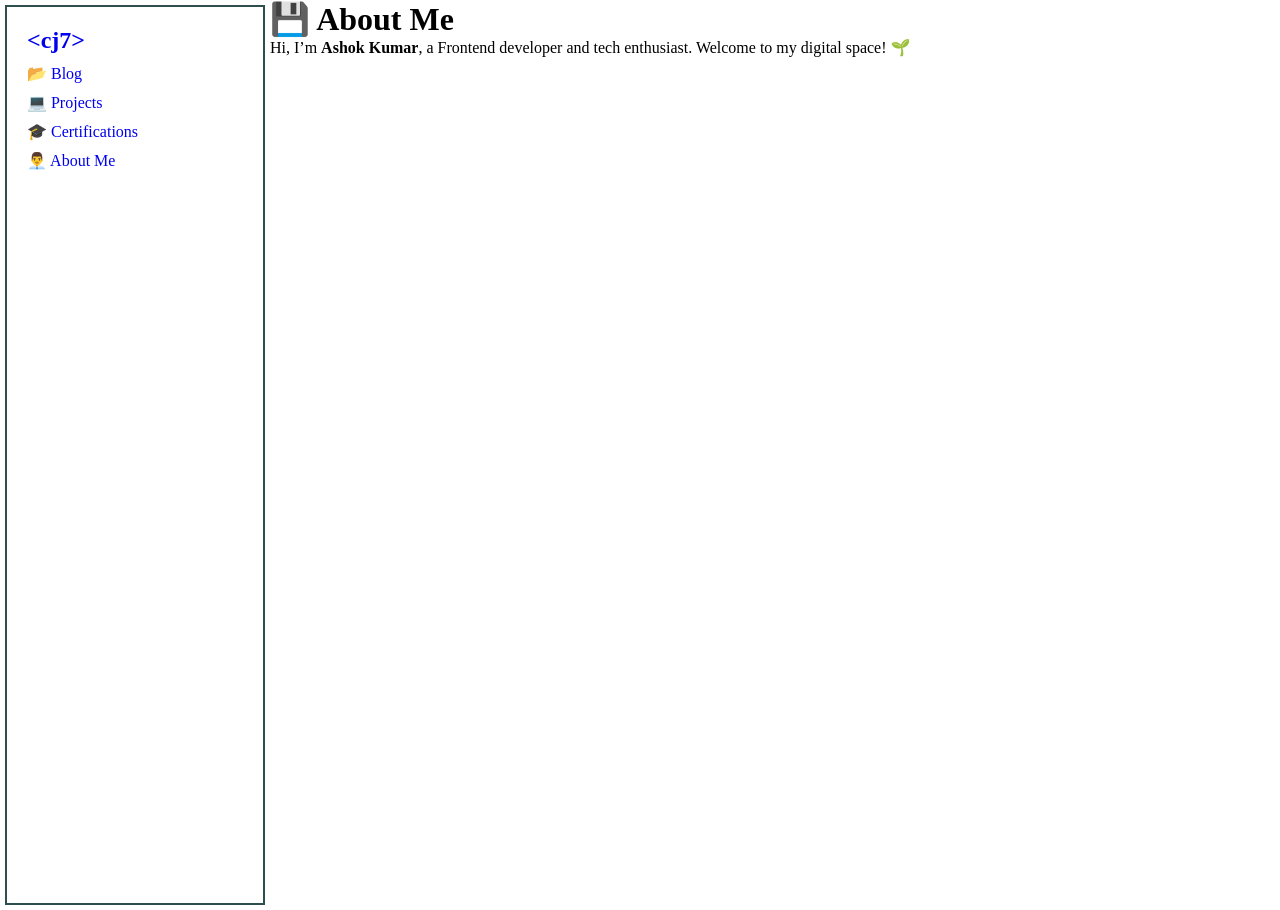
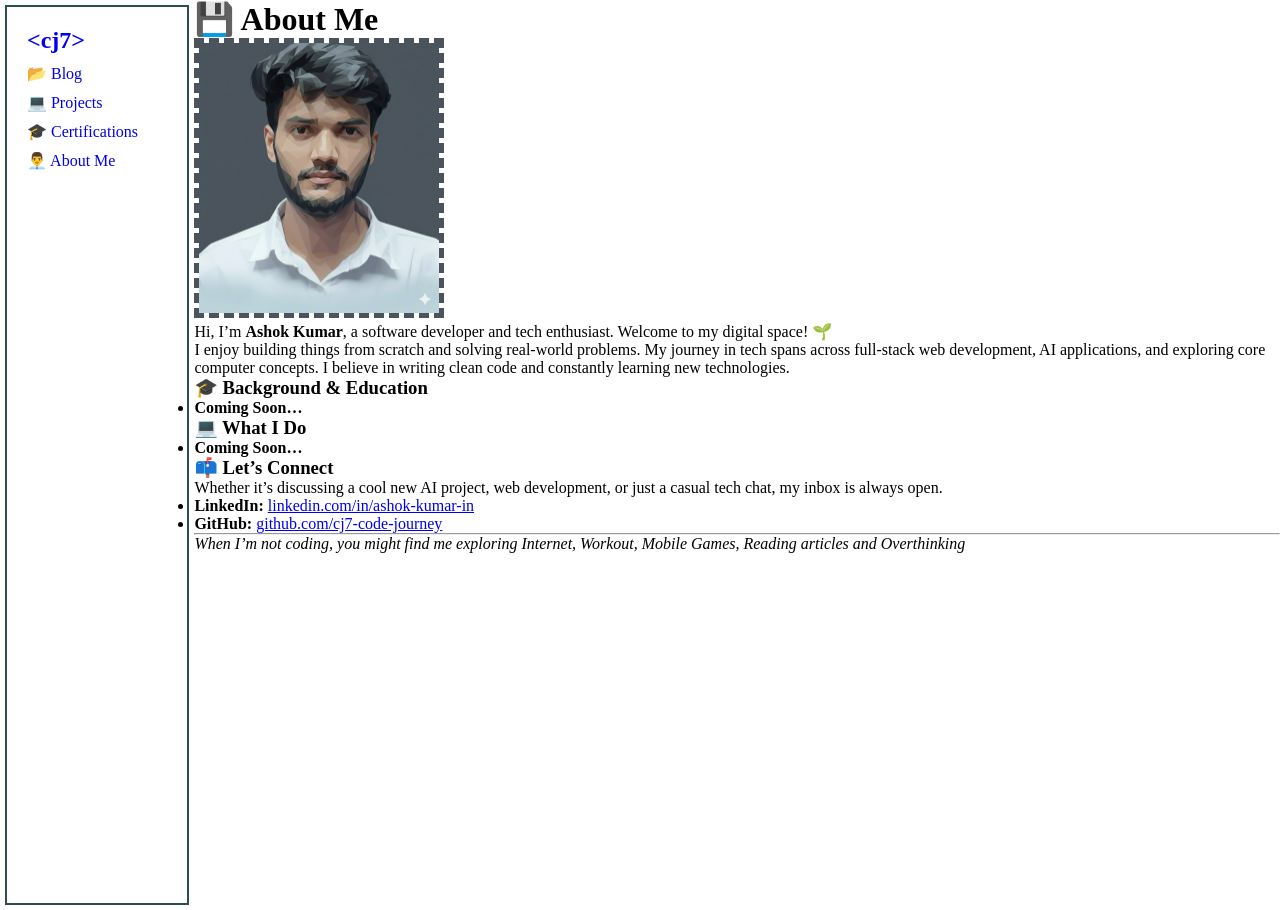
Before and after one commit to cj7-code-journey/cj7-code-journey.github.io, a Jekyll site: the page built from about.md, in a window 1280 px wide. Built offline with Jekyll 4.4.1, drawn with Linux system fonts in a browser that asks for light colours.

Commit message:
Update: about page and add profile-pic

```diff
--- a/about.md
+++ b/about.md
@@ -5,4 +5,29 @@
 ---
 
 <h1 class="page-title">💾 About Me</h1>
-Hi, I'm **Ashok Kumar**, a Frontend developer and tech enthusiast. Welcome to my digital space! 🌱
+<img src="/assets/images/profile-pic.png" alt="Ashok Kumar" style="width: 250px; height: 280px;border:5px dashed #4b545d">
+
+Hi, I'm **Ashok Kumar**, a software developer and tech enthusiast. Welcome to my digital space! 🌱
+
+I enjoy building things from scratch and solving real-world problems. My journey in tech spans across full-stack web development, AI applications, and exploring core computer concepts. I believe in writing clean code and constantly learning new technologies.
+
+
+### 🎓 Background & Education
+
+- **Coming Soon...**
+
+
+### 💻 What I Do
+
+- **Coming Soon...**
+
+### 📫 Let's Connect
+
+Whether it's discussing a cool new AI project, web development, or just a casual tech chat, my inbox is always open.
+
+- **LinkedIn:** [linkedin.com/in/ashok-kumar-in](https://linkedin.com/in/ashok-kumar-in)
+- **GitHub:** [github.com/cj7-code-journey](https://github.com/cj7-code-journey)
+
+---
+
+_When I'm not coding, you might find me exploring Internet, Workout, Mobile Games, Reading articles and Overthinking_
```
Also changed, not shown: assets/images/profile-pic.png (added).
